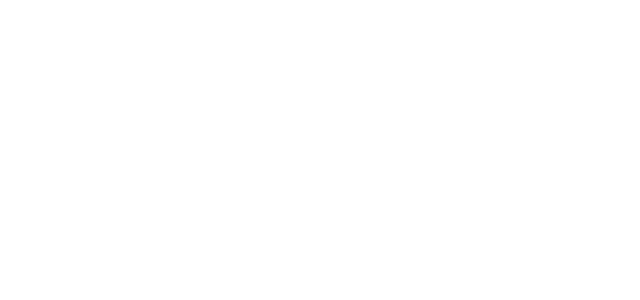
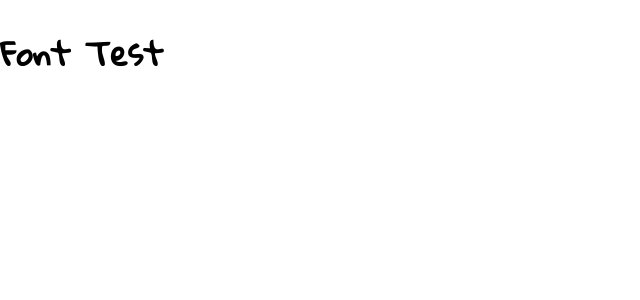
Before and after one commit to erichegonzales/troll-school, a React (Create React App) app in the folder client/: page / in a window 1280 px wide. Shown: the top 300 px of the page, without its empty margins (0-640 px from the left). Built offline with nearby package versions, Linux system fonts and the light colour scheme.

Commit message:
added google font to App

```diff
--- a/client/public/index.html
+++ b/client/public/index.html
@@ -24,6 +24,12 @@
       work correctly both with client-side routing and a non-root public URL.
       Learn how to configure a non-root public URL by running `npm run build`.
     -->
+    <link rel="stylesheet" href="https://fonts.googleapis.com/css?family=Gloria+Hallelujah">
+  <style>
+  body {
+  font-family: "Sofia", sans-serif;
+  }
+  </style>
     <title>React App</title>
   </head>
   <body>
--- a/client/src/component/App.css
+++ b/client/src/component/App.css
@@ -0,0 +1,3 @@
+#app {
+    font-family: "Gloria Hallelujah";
+}
--- a/client/src/component/App.jsx
+++ b/client/src/component/App.jsx
@@ -2,8 +2,8 @@
 
 function App() {
   return (
-    <div>
-
+    <div id='app'>
+      <h1>Font Test</h1>
     </div>
   );
 }
```
